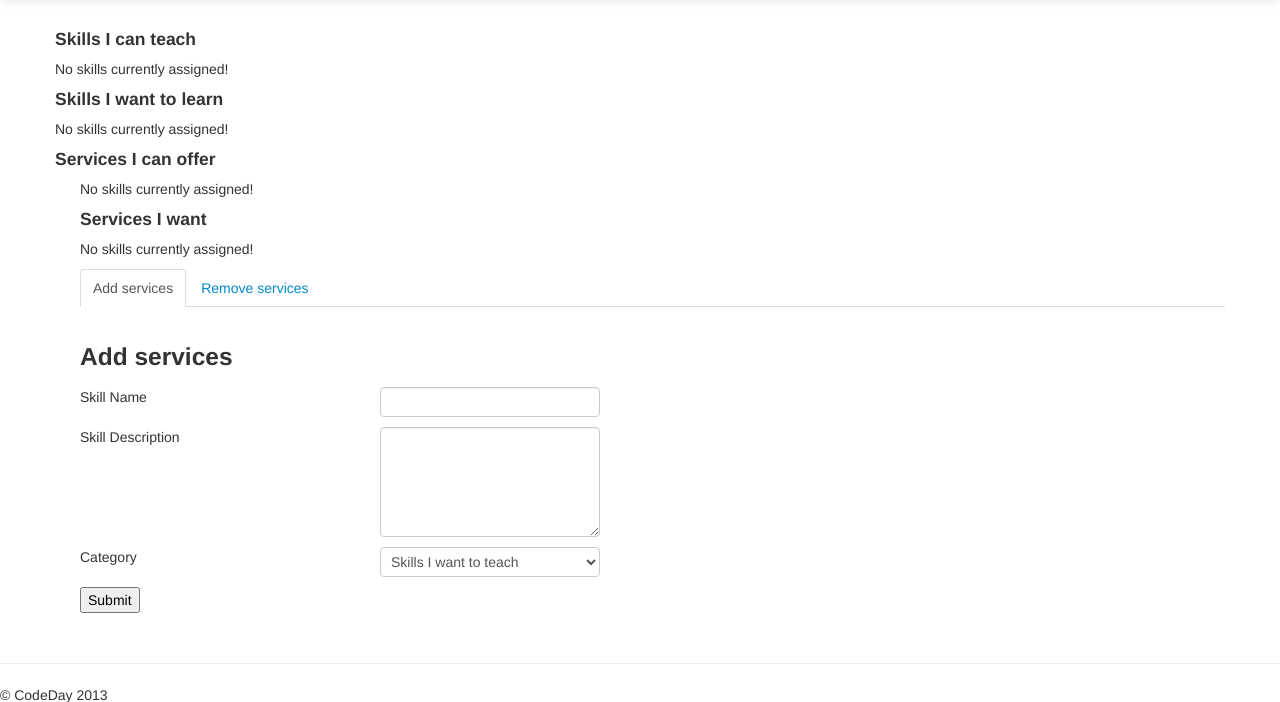
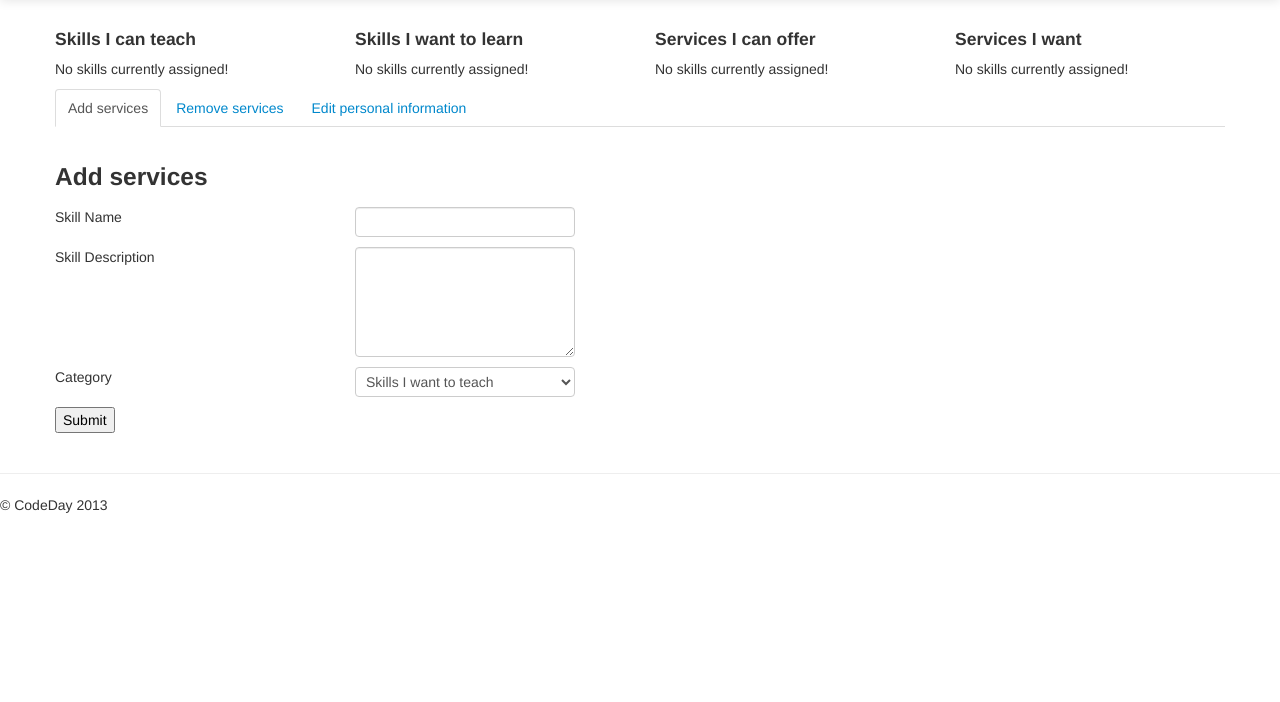
Before and after one commit to doubledubba/skill-share, a Django app: template skill_share/templates/edit.html in a window 1280 px wide. Shown: the part 41-743 px from the top of the page. Run offline with Django 3.2, Linux system fonts and the light colour scheme; the template is opened without the code that fills it, so the values that code supplies are empty; parts of the project's set-up code (start-up, migrations or seed data) failed here and were passed over; some libraries are stand-ins or nearby versions.

Commit message:
Naomi fixed some stuff for me :)

```diff
--- a/skill_share/templates/edit.html
+++ b/skill_share/templates/edit.html
@@ -8,7 +8,9 @@
 <h1>Welcome!</h1>
 <p>I see you haven't set up your account yet. You've come to the right place.</p>
 {% endif %}
-
+<div class="container">
+<div class="row">
+<div class="span3">
 <h4>Skills I can teach</h4>
 {% if skillsTeach %}
 <ul>
@@ -19,7 +21,9 @@
 {% else %}
 <p>No skills currently assigned!</p>
 {% endif %}
+</div>
 
+<div class="span3">
 <h4>Skills I want to learn</h4>
 {% if skillsLearn %}
 <ul>
@@ -30,10 +34,12 @@
 {% else %}
 <p>No skills currently assigned!</p>
 {% endif %}
+</div>
 
+<div class="span3">
 <h4>Services I can offer</h4>
+{% if servicesOffered %}
 <ul>
-{% if servicesOffered %}
 {% for service in servicesOffered %}
 <li> {{ service.name }} </li>
 {% endfor %}
@@ -41,7 +47,9 @@
 {% else %}
 <p>No skills currently assigned!</p>
 {% endif %}
+</div>
 
+<div class="span3">
 <h4>Services I want</h4>
 {% if servicesWanted %}
 <ul>
@@ -52,12 +60,16 @@
 {% else %}
 <p>No skills currently assigned!</p>
 {% endif %}
+</div>
+</div>
+</div>
 
 <div class="tabbable">
     <ul class="nav nav-tabs">
         <li class="active"><a href="#tab1" data-toggle="tab">Add services</a></li>
 
         <li><a href="#tab2" data-toggle="tab">Remove services</a></li>
+        <li><a href="#tab3" data-toggle="tab">Edit personal information</a></li>
 
     </ul>
     <div class="tab-content">
@@ -142,6 +154,10 @@
                 <button type="submit" class="btn">Remove</button>
             </form>
         </div>
+
+         <div class="tab-pane" id="tab3">
+            <p>asdfadf</p>
+         </div>
 </div>
 
 
```
Also changed, not shown: main/models.py (+1 -8 lines), skill_share/sqlite.db, 1 other file.
